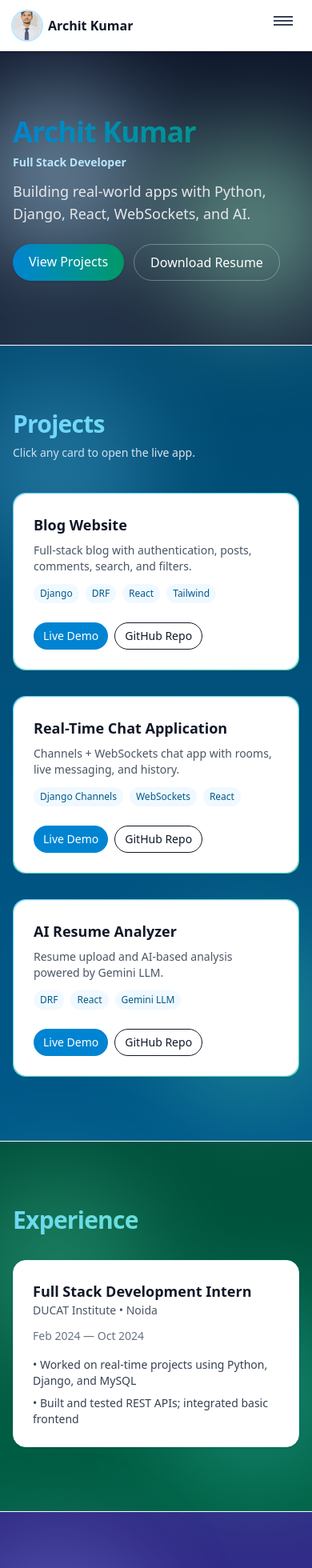
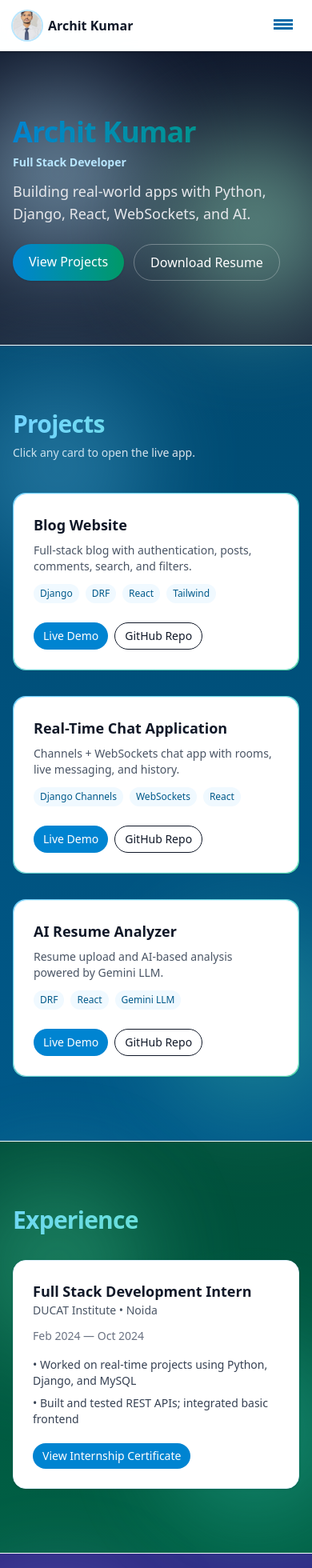
Before and after one commit to archit646/MyPortfolio, a React (Vite) app: page /#hero in a window 390 px wide. Shown: the top 1960 px of the page at 80% size. Built offline with nearby package versions, Linux system fonts and the light colour scheme; no server answers.

Commit message:
working done

```diff
--- a/src/components/Experience.jsx
+++ b/src/components/Experience.jsx
@@ -61,6 +61,16 @@ export default function Experience() {
                 <li key={p} className="text-sm text-gray-700">• {p}</li>
               ))}
             </ul>
+            <div className="mt-5">
+              <a
+                href="https://drive.google.com/file/d/1Iv_CpbHUy60jgipBQpqRvOCimkN4TYtI/view?usp=drivesdk"
+                target="_blank"
+                rel="noopener noreferrer"
+                className="inline-flex px-3 py-1.5 rounded-full bg-sky-600 text-white text-sm hover:bg-sky-700"
+              >
+                View Internship Certificate
+              </a>
+            </div>
           </div>
           </Reveal>
         ))}
--- a/src/components/Header.jsx
+++ b/src/components/Header.jsx
@@ -16,13 +16,13 @@ export default function Header() {
           type="button"
           aria-label="Toggle menu"
           aria-expanded={open ? 'true' : 'false'}
-          className="md:hidden p-2 rounded-full hover:bg-sky-50 text-gray-700 transition"
+          className="md:hidden p-2 rounded-full hover:bg-sky-50 text-gray-700 transition flex items-center justify-center"
           onClick={() => setOpen(v => !v)}
         >
           <span className="relative inline-block w-6 h-6">
-            <span className={`${open ? 'opacity-0' : 'opacity-100'} absolute left-0 top-[3px] block w-6 h-[2px] bg-gray-700 transition-opacity`}></span>
-            <span className={`${open ? 'rotate-45 top-[8px]' : 'top-[8px]'} absolute left-0 block w-6 h-[2px] bg-gray-700 transition-transform`}></span>
-            <span className={`${open ? '-rotate-45 top-[8px]' : 'top-[13px]'} absolute left-0 block w-6 h-[2px] bg-gray-700 transition-transform`}></span>
+            <span className={`${open ? 'opacity-0' : 'opacity-100'} absolute left-0 top-[4px] block w-6 h-[3px] bg-sky-700 transition-opacity`}></span>
+            <span className={`${open ? 'rotate-45 top-[9px]' : 'top-[9px]'} absolute left-0 block w-6 h-[3px] bg-sky-700 transition-transform`}></span>
+            <span className={`${open ? '-rotate-45 top-[9px]' : 'top-[14px]'} absolute left-0 block w-6 h-[3px] bg-sky-700 transition-transform`}></span>
           </span>
         </button>
         <nav className="hidden md:flex items-center gap-2">
--- a/src/data/projects.js
+++ b/src/data/projects.js
@@ -5,7 +5,7 @@ export const projects = [
     description:
       'Full-stack blog with authentication, posts, comments, search, and filters.',
     tech: ['Django', 'DRF', 'React', 'Tailwind'],
-    liveUrl: import.meta.env.VITE_BLOG_LIVE_URL || '',
+    liveUrl: import.meta.env.VITE_BLOG_LIVE_URL || 'https://archit-blog.netlify.app/',
     githubUrl: import.meta.env.VITE_BLOG_REPO_URL || '',
   },
   {
@@ -14,7 +14,7 @@ export const projects = [
     description:
       'Channels + WebSockets chat app with rooms, live messaging, and history.',
     tech: ['Django Channels', 'WebSockets', 'React'],
-    liveUrl: import.meta.env.VITE_CHAT_LIVE_URL || '',
+    liveUrl: import.meta.env.VITE_CHAT_LIVE_URL || 'https://chat010.netlify.app/',
     githubUrl: import.meta.env.VITE_CHAT_REPO_URL || '',
   },
   {
```
Also changed, not shown: 5 other files (tests, documents, lock files or other folders).
